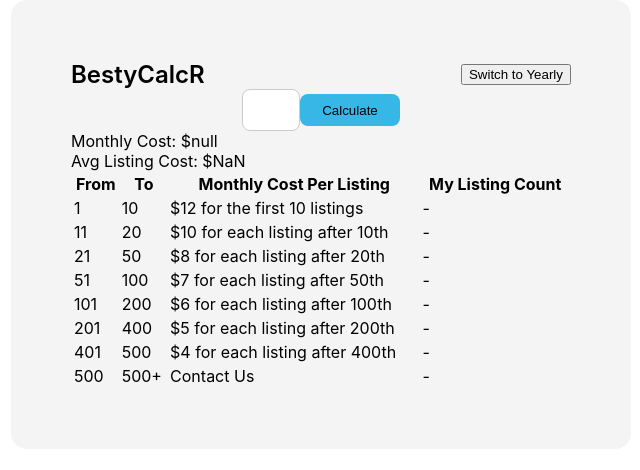
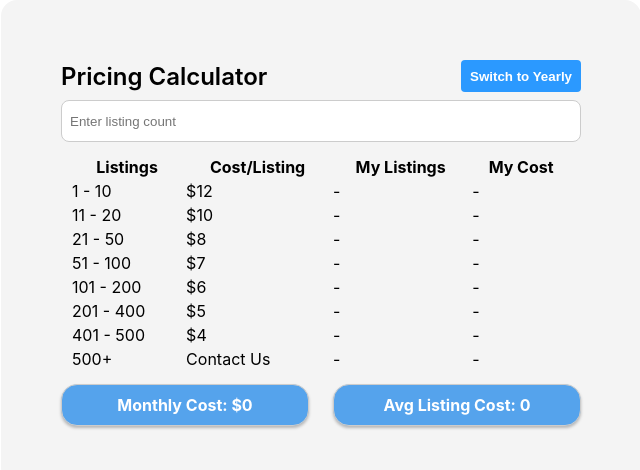
Before and after one commit to nathan-dopko/bestycalc, a React (Create React App) app: page / in a window 1280 px wide. Shown: the part 200-670 px from the top of the page, without its empty margins (319-959 px from the left). Built offline with nearby package versions, Linux system fonts and the light colour scheme.

Commit message:
added sams suggestions and a small bit of styles

```diff
--- a/src/components/Vreact/BestyCalcR.js
+++ b/src/components/Vreact/BestyCalcR.js
@@ -4,23 +4,30 @@ import "./styles.css";
 export const BestyCalcR = () => {
   const [isYearly, setIsYearly] = useState(false);
   const [listings, setListings] = useState(null);
-  const [totalCost, setTotalCost] = useState(0);
+  const [totalCost, setTotalCost] = useState(null);
   const [listingBreakdown, setListingBreakdown] = useState({});
-  const [avgCost, setAvgCost] = useState(0);
+  const [avgCost, setAvgCost] = useState(null);
 
   const pricingData = [
-    { from: 1, to: 10, cost: "$12 for the first 10 listings", price: 12 },
-    { from: 11, to: 20, cost: "$10 for each listing after 10th", price: 10 },
-    { from: 21, to: 50, cost: "$8 for each listing after 20th", price: 8 },
-    { from: 51, to: 100, cost: "$7 for each listing after 50th", price: 7 },
-    { from: 101, to: 200, cost: "$6 for each listing after 100th", price: 6 },
-    { from: 201, to: 400, cost: "$5 for each listing after 200th", price: 5 },
-    { from: 401, to: 500, cost: "$4 for each listing after 400th", price: 4 },
-    { from: 500, to: null, cost: "Contact Us", price: null },
+    { from: 1, to: 10, cost: "$12", price: 12 },
+    { from: 11, to: 20, cost: "$10", price: 10 },
+    { from: 21, to: 50, cost: "$8", price: 8 },
+    { from: 51, to: 100, cost: "$7", price: 7 },
+    { from: 101, to: 200, cost: "$6", price: 6 },
+    { from: 201, to: 400, cost: "$5", price: 5 },
+    { from: 401, to: 500, cost: "$4", price: 4 },
+    { from: 500, to: "", cost: "Contact Us", price: null },
   ];
 
   const calculateCostAndBreakdown = () => {
-    let cost = null;
+    if (listings === null) {
+      setTotalCost(null);
+      setListingBreakdown({});
+      setAvgCost(null);
+      return;
+    }
+
+    let cost = 0;
     let remainingListings = listings;
     let breakdown = {};
 
@@ -35,10 +42,11 @@ export const BestyCalcR = () => {
         remainingListings -= consumed;
       }
     }
-
     setTotalCost(remainingListings > 0 ? "Contact Us" : isYearly ? cost * 12 : cost);
     setListingBreakdown(breakdown);
-    setAvgCost(isYearly ? (cost / listings) * 12 : cost / listings);
+    if (listings > 0) {
+      setAvgCost(isYearly ? (cost / listings) * 12 : cost / listings);
+    }
   };
 
   useEffect(() => {
@@ -48,37 +56,46 @@ export const BestyCalcR = () => {
   return (
     <div className="calculatorWrapper">
       <div className="headerWrapper">
-        <div className="title">BestyCalcR</div>
-        <button onClick={() => setIsYearly(!isYearly)}>{isYearly ? "Switch to Monthly" : "Switch to Yearly"}</button>
+        <div className="title">Pricing Calculator</div>
+        <button onClick={() => setIsYearly(!isYearly)} className="yearlySwapBtn">
+          {isYearly ? "Switch to Monthly" : "Switch to Yearly"}
+        </button>
       </div>
       <div className="inputWrapper">
-        <input type="number" value={listings} onChange={(e) => setListings(Number(e.target.value))} className="listingInput" />
-        <button onClick={calculateCostAndBreakdown} className="calcButton">
-          Calculate
-        </button>
+        <input
+          type="number"
+          value={listings === null ? "" : listings}
+          onChange={(e) => setListings(e.target.value === "" ? null : Number(e.target.value))}
+          className="listingInput"
+          placeholder="Enter listing count"
+        />
       </div>
-      <div className="resultWrapper">Monthly Cost: {totalCost === "Contact Us" ? totalCost : `$${totalCost}`}</div>
-      <div>Avg Listing Cost: ${avgCost.toFixed(2)}</div>
       <table className="pricingTable">
         <thead>
           <tr>
-            <th>From</th>
-            <th>To</th>
-            <th>Monthly Cost Per Listing</th>
-            <th>My Listing Count</th>
+            <th>Listings</th>
+            <th>Cost/Listing</th>
+            <th>My Listings</th>
+            <th>My Cost</th>
           </tr>
         </thead>
         <tbody>
           {pricingData.map((row, index) => (
             <tr key={index}>
-              <td>{row.from}</td>
-              <td>{row.to !== null ? row.to : "500+"}</td>
+              <td>{row.from === 500 ? "500+" : `${row.from} - ${row.to}`}</td>
               <td>{row.cost}</td>
-              <td>{listingBreakdown[row.from] || "-"}</td>
+              <td>{listings > 500 && row.from === 500 ? "Contact Us" : listingBreakdown[row.from] || "-"}</td>
+              <td>{listings > 500 && row.from === 500 ? "Contact Us" : listingBreakdown[row.from] ? `$${listingBreakdown[row.from] * row.price}` : "-"}</td>
             </tr>
           ))}
         </tbody>
       </table>
+      <div className="contentWrapper">
+        <div className="avgListings">
+          Monthly Cost: {totalCost ? (listings > 500 ? "Contact Us" : totalCost === "Contact Us" ? totalCost : `$${totalCost.toLocaleString()}`) : "$0"}
+        </div>
+        <div className="avgListings">Avg Listing Cost: {avgCost ? (listings > 500 ? "Contact Us" : `$${avgCost.toFixed(2)}`) : "0"}</div>
+      </div>
     </div>
   );
 };
--- a/src/components/Vreact/styles.css
+++ b/src/components/Vreact/styles.css
@@ -1,5 +1,5 @@
 .calculatorWrapper {
-  width: 500px;
+  width: 520px;
   height: 100%;
   display: flex;
   flex-direction: column;
@@ -7,6 +7,7 @@
   background-color: #f4f4f4;
   margin: 200px;
   border-radius: 16px;
+  gap: 8px;
 }
 
 .inputWrapper {
@@ -16,18 +17,66 @@
   align-items: center;
 }
 
+.yearlySwapBtn {
+  width: fit-content;
+  height: 32px;
+  border-radius: 4px;
+  border: 1px solid transparent;
+  background-color: #2b99ff;
+  padding: 4px 8px;
+  text-align: center;
+  cursor: pointer;
+  color: white;
+  font-weight: bold;
+}
+
 .title {
   font-size: 24px;
   font-weight: 600;
 }
 
+.pricingTable {
+  padding: 4px 8px;
+}
+
 .listingInput {
-  width: 40px;
+  width: 100%;
   height: 32px;
   border-radius: 8px;
   border: 1px solid #ccc;
   padding: 4px 8px;
+}
+
+.contentWrapper {
+  display: flex;
+  width: 100%;
+  height: 40px;
+  gap: 24px;
+}
+
+input::-webkit-outer-spin-button,
+input::-webkit-inner-spin-button {
+  -webkit-appearance: none;
+  margin: 0;
+}
+input[type="number"] {
+  -moz-appearance: textfield;
+}
+
+.avgListings {
+  display: flex;
+  justify-content: center;
+  align-items: center;
+  width: 100%;
+  height: 32px;
+  border-radius: 16px;
+  border: 1px solid #ccc;
+  color: white;
+  padding: 4px 8px;
+  font-weight: bold;
   text-align: center;
+  background-color: #55a3ec;
+  box-shadow: 0px 2px 3px 0px rgba(0, 0, 0, 0.25);
 }
 
 .headerWrapper {
@@ -42,7 +91,7 @@
   height: 32px;
   border-radius: 8px;
   border: 1px solid transparent;
-  background-color: #37b7e5;
+  background-color: #2b99ff;
   padding: 4px 8px;
   text-align: center;
   cursor: pointer;
```
Also changed, not shown: package.json (+7 -1 lines), 1 other file (tests, documents, lock files or other folders).
